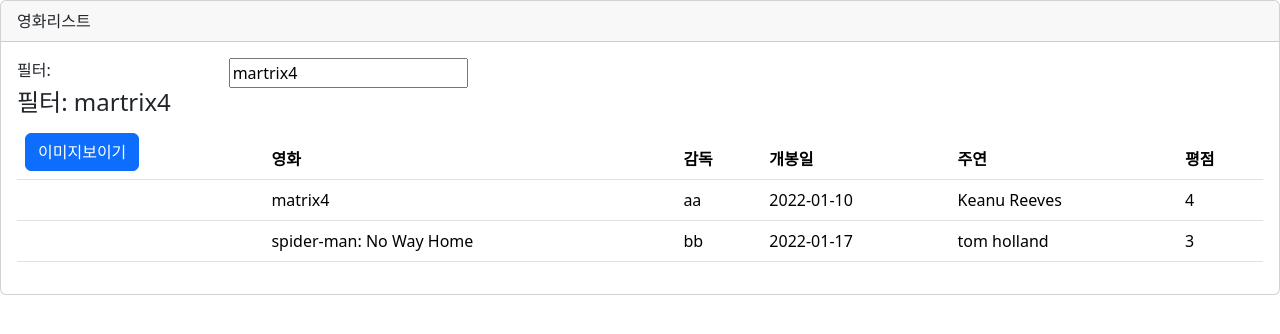
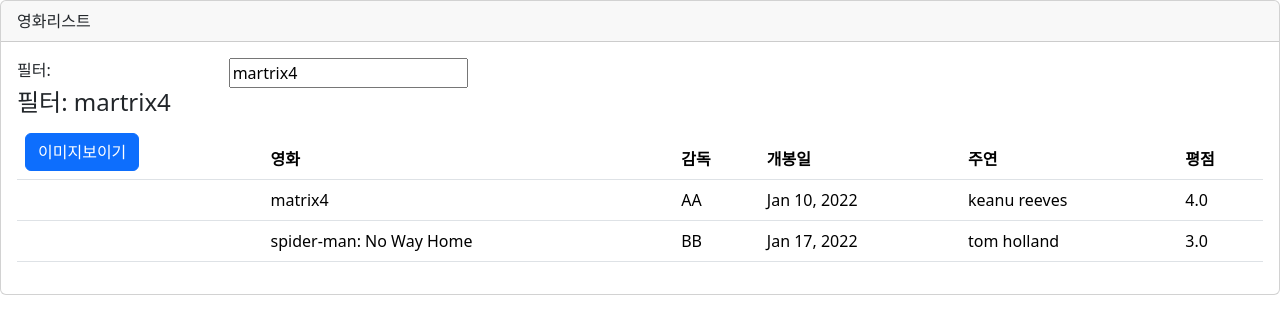
Before and after one commit to sangsahh/first-angular, an Angular app: page /movie in a window 1280 px wide. Shown: the top 334 px of the page. Built offline with nearby package versions, Linux system fonts and the light colour scheme.

Commit message:
pipe study

```diff
--- a/angular.json
+++ b/angular.json
@@ -102,5 +102,8 @@
         }
       }
     }
+  },
+  "cli": {
+    "analytics": false
   }
 }
--- a/src/app/movies/movie-list.component.html
+++ b/src/app/movies/movie-list.component.html
@@ -36,10 +36,10 @@
                   [style.margin.px]="imgMargin">
               </td>
               <td>{{ movie.name}}</td>
-              <td>{{movie.director}}</td>
-              <td>{{movie.releaseDate}}</td>
-              <td>{{movie.actor}}</td>
-              <td>{{movie.rate}}</td>
+              <td>{{movie.director | uppercase }}</td>
+              <td>{{movie.releaseDate | date:'MMM d, y'}}</td>
+              <td>{{movie.actor | lowercase }}</td>
+              <td>{{movie.rate | number:'1.1'}}</td>
             </tr>
           </tbody>
         </table>
--- a/src/app/shared/shared-imports.ts
+++ b/src/app/shared/shared-imports.ts
@@ -2,11 +2,13 @@ import { NgIf, NgForOf } from '@angular/common';
 import { AsyncPipe } from '@angular/common';
 import { DatePipe } from '@angular/common';
 import {FormsModule} from '@angular/forms';
+import { CommonModule } from '@angular/common';
 
 export const sharedImports = [
   NgIf,
   NgForOf,
   AsyncPipe,
   DatePipe,
-  FormsModule
+  FormsModule,
+  CommonModule
 ];
```
